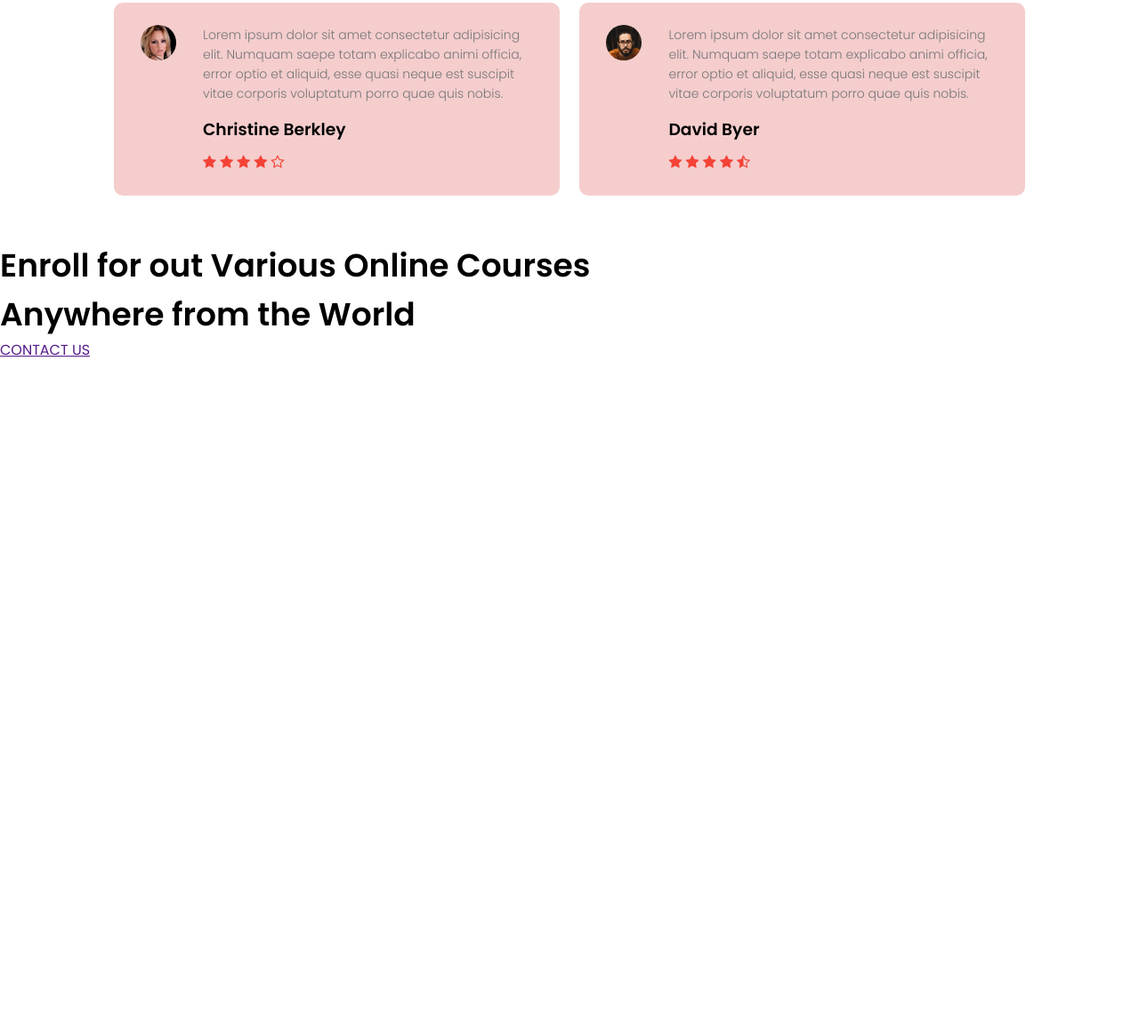
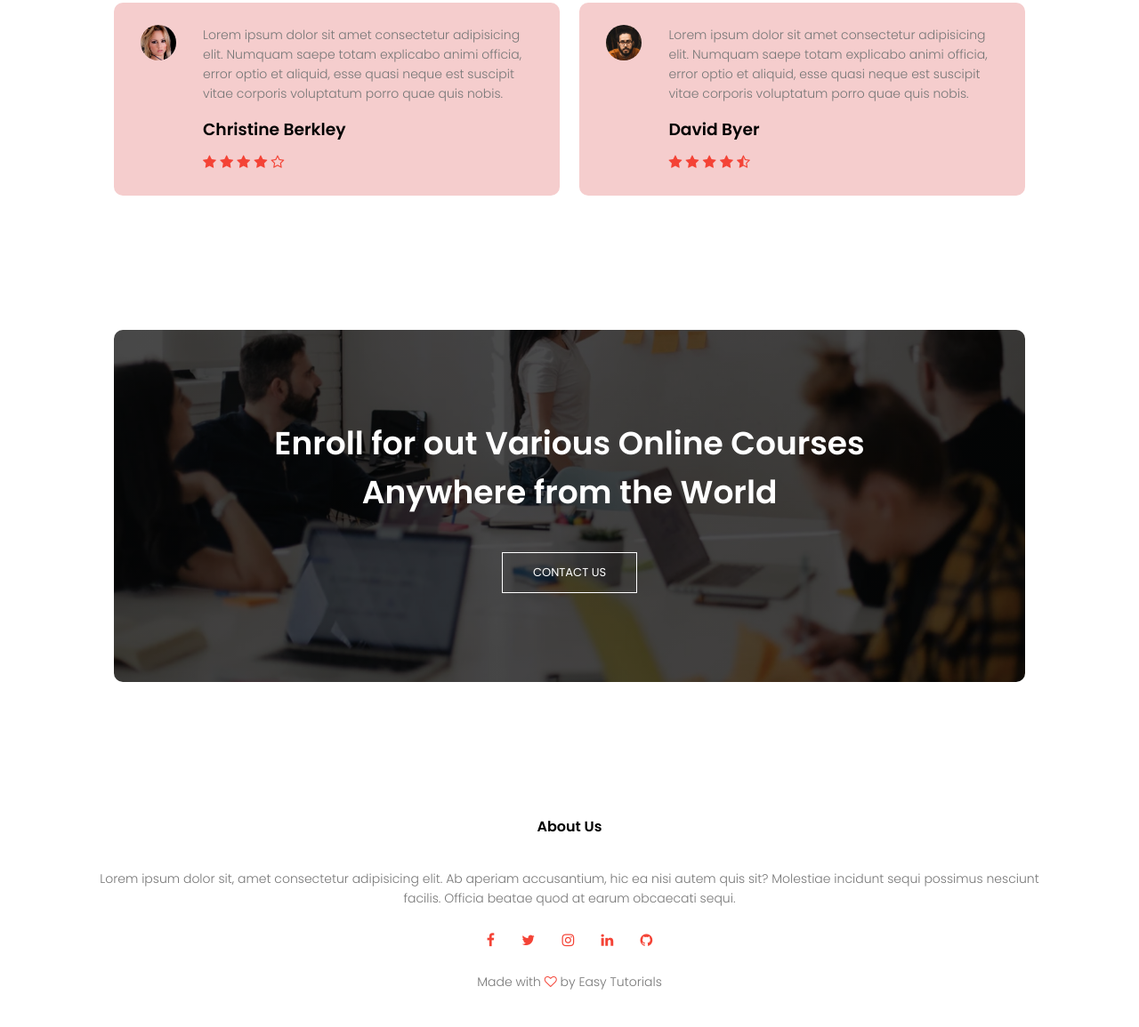
Before and after one commit to andyromede/Website-Tutorial, a plain HTML site: page index.html in a window 1280 px wide. Shown: the part 3083-4238 px from the top of the page at 89% size. Before the commit the page ends 3489 px from the top, so only its background shows below. Drawn offline with Linux system fonts and the light colour scheme.

Commit message:
added a footer and contact section

```diff
--- a/index.html
+++ b/index.html
@@ -153,10 +153,29 @@
             </div>
         </div>
     </section>
+
     <!---Call To Action--->
     <section class="cta">
         <h1>Enroll for out Various Online Courses <br>Anywhere from the World</h1>
-        <a href="">CONTACT US</a>
+        <a href="" class="hero-btn">CONTACT US</a>
+    </section>
+
+    <!---Footer--->
+    <section class="footer">
+        <h4>About Us</h4>
+        <p>Lorem ipsum dolor sit, amet consectetur adipisicing elit.
+             Ab aperiam accusantium, hic ea nisi autem quis sit?
+              Molestiae incidunt sequi possimus nesciunt <br>facilis.
+               Officia beatae quod at earum obcaecati sequi.</p>
+        <div class="icons">
+            <i class="fa fa-facebook"></i>
+            <i class="fa fa-twitter"></i>
+            <i class="fa fa-instagram"></i>
+            <i class="fa fa-linkedin"></i>
+            <i class="fa fa-github"></i>
+        </div>
+        <p>Made with <i class="fa fa-heart-o"></i> by Easy Tutorials</p>
+
     </section>
     <!---Javascript for Toggle--->
     <script>
--- a/style.css
+++ b/style.css
@@ -262,6 +262,51 @@ h3{
 }
 
 /*Call to Action*/
+
+.cta{
+    margin: 100px auto;
+    width: 80%;
+    background-image: linear-gradient(rgba(0,0,0,0.7), rgba(0,0,0,0.7)), url("images/banner2.jpg");
+    background-position: center;
+    background-size: cover;
+    border-radius: 10px;
+    text-align: center;
+    padding: 100px 0;
+}
+.cta h1{
+    color:#fff;
+    margin-bottom: 40px;
+    padding: 0;
+}
+@media(max-width: 700px){
+    .cta h1{
+        font-size: 24px;
+    }
+}
+
+/*footer*/
+.footer{
+    width: 100%;
+    text-align: center;
+    padding: 30px 0;
+
+}
+.footer h4{
+    margin-bottom: 25px;
+    margin-top: 20px;
+    font-weight: 600;
+}
+
+.icons .fa{
+    color: #f44336;
+    margin: 0 13px;
+    cursor: pointer;
+    padding: 18px 0;
+}
+
+.fa-heart-o{
+   color: #f44336;
+}
 @media(max-width: 700px){
     .text-box h1{
         font-size: 20px;
```
